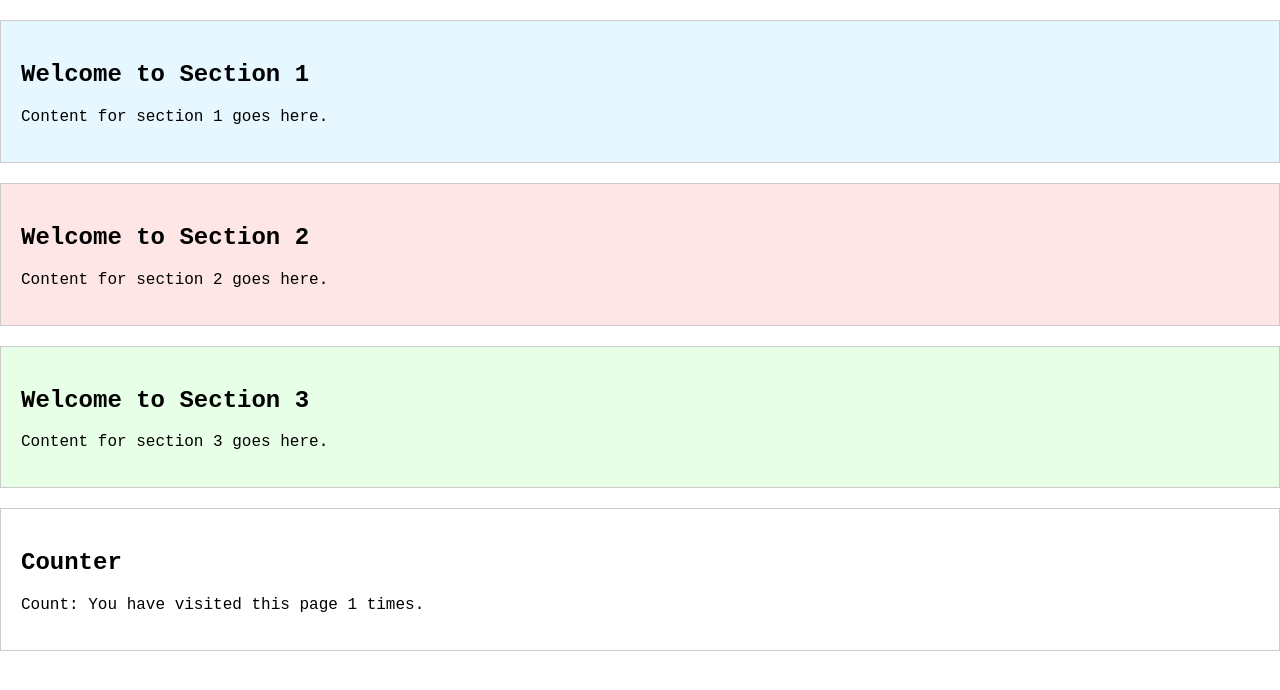
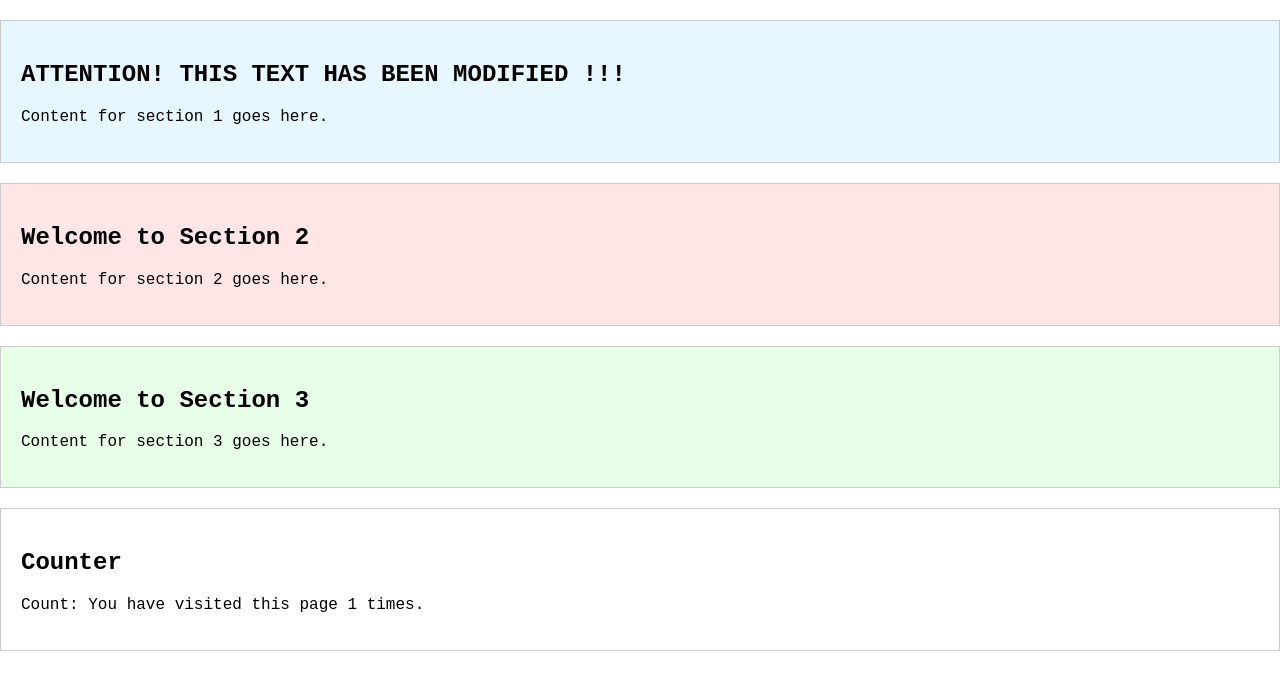
Before and after one commit to yumaroonie/firebase-web-hosting, a plain HTML site: page public/index.html in a window 1280 px wide. Drawn offline with Linux system fonts and the light colour scheme.

Commit message:
Changed a heading

```diff
--- a/public/index.html
+++ b/public/index.html
@@ -9,7 +9,7 @@
 </head>
 <body>
     <section id="section1" class="page-section">
-        <h1>Welcome to Section 1</h1>
+        <h1>ATTENTION! THIS TEXT HAS BEEN MODIFIED !!!</h1>
         <p>Content for section 1 goes here.</p>
     </section>
 
```
